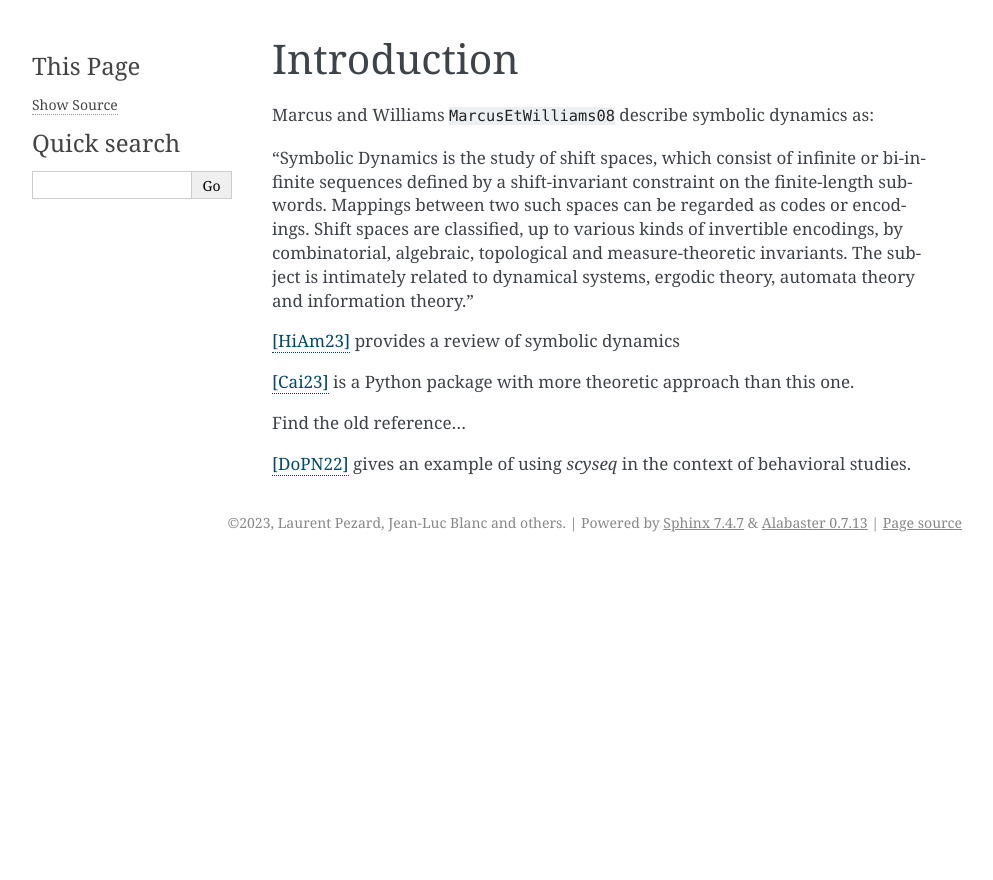
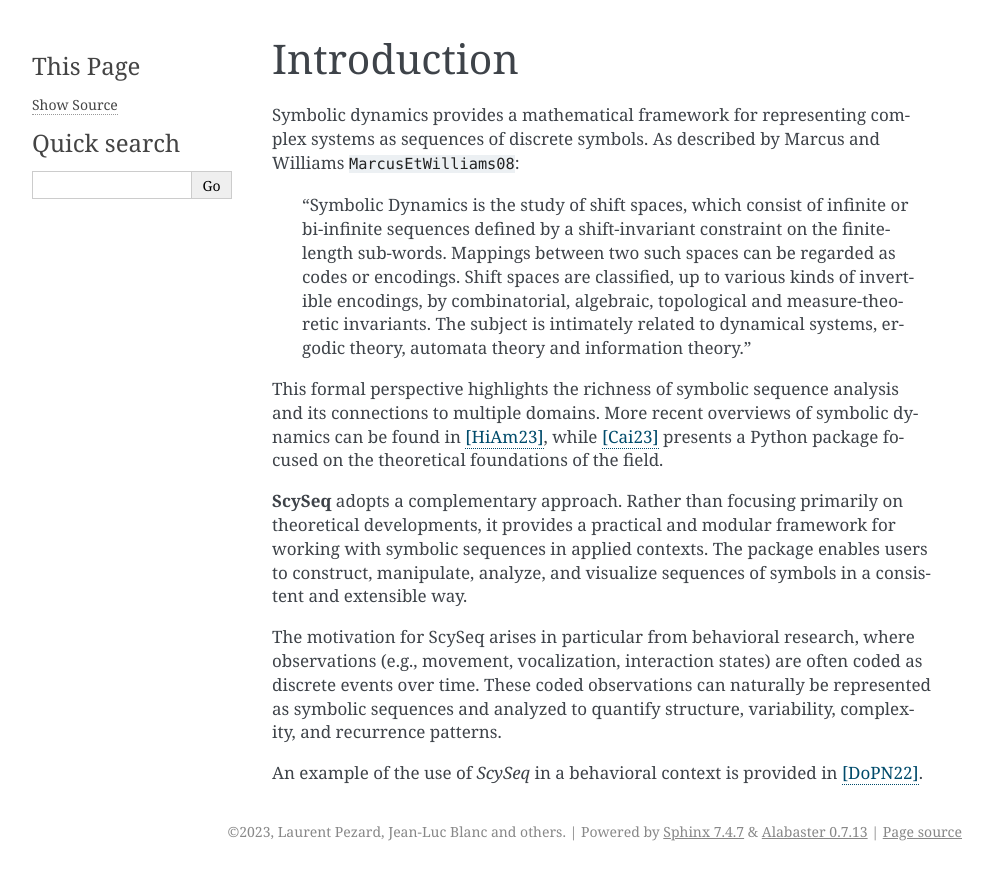
Before and after one commit to scyseq-tools/scyseq, a Sphinx documentation site: the page built from docs/source/introduction.rst, in a window 1280 px wide. Shown: the top 880 px of the page, without its empty margins (148-1141 px from the left). Built offline with Sphinx 7.4.7, drawn with Linux system fonts in a browser that asks for light colours; cross-references to code outside the pages are shown as plain code.

Commit message:
introduction documentation update

```diff
--- a/docs/source/introduction.rst
+++ b/docs/source/introduction.rst
@@ -1,21 +1,34 @@
 Introduction
 ============
 
-Marcus and Williams :cite:`MarcusEtWilliams08` describe symbolic dynamics as:
+Symbolic dynamics provides a mathematical framework for representing complex
+systems as sequences of discrete symbols. As described by Marcus and Williams
+:cite:`MarcusEtWilliams08`:
 
-“Symbolic Dynamics is the study of shift spaces, which consist of infinite or
-bi-infinite sequences defined by a shift-invariant constraint on the
-finite-length sub-words. Mappings between two such spaces can be regarded as
-codes or encodings. Shift spaces are classified, up to various kinds of
-invertible encodings, by combinatorial, algebraic, topological and
-measure-theoretic invariants. The subject is intimately related to dynamical
-systems, ergodic theory, automata theory and information theory.”
+    “Symbolic Dynamics is the study of shift spaces, which consist of infinite or
+    bi-infinite sequences defined by a shift-invariant constraint on the
+    finite-length sub-words. Mappings between two such spaces can be regarded as
+    codes or encodings. Shift spaces are classified, up to various kinds of
+    invertible encodings, by combinatorial, algebraic, topological and
+    measure-theoretic invariants. The subject is intimately related to dynamical
+    systems, ergodic theory, automata theory and information theory.”
 
-[HiAm23]_ provides a review of symbolic dynamics
+This formal perspective highlights the richness of symbolic sequence analysis
+and its connections to multiple domains. More recent overviews of symbolic
+dynamics can be found in [HiAm23]_, while [Cai23]_ presents a Python package
+focused on the theoretical foundations of the field.
 
-[Cai23]_ is a Python package with more theoretic approach than this one.
+**ScySeq** adopts a complementary approach. Rather than focusing primarily on
+theoretical developments, it provides a practical and modular framework for
+working with symbolic sequences in applied contexts. The package enables users
+to construct, manipulate, analyze, and visualize sequences of symbols in a
+consistent and extensible way.
 
-Find the old reference...
+The motivation for ScySeq arises in particular from behavioral research, where
+observations (e.g., movement, vocalization, interaction states) are often coded
+as discrete events over time. These coded observations can naturally be
+represented as symbolic sequences and analyzed to quantify structure,
+variability, complexity, and recurrence patterns.
 
-[DoPN22]_ gives an example of using `scyseq` in the context of
-behavioral studies.
+An example of the use of *ScySeq* in a behavioral context is provided in
+[DoPN22]_.
```
